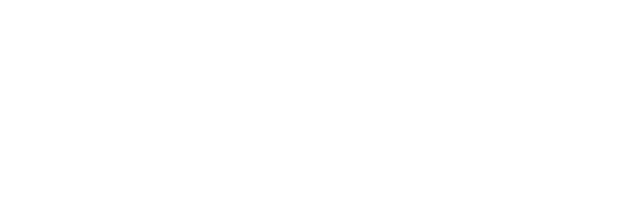
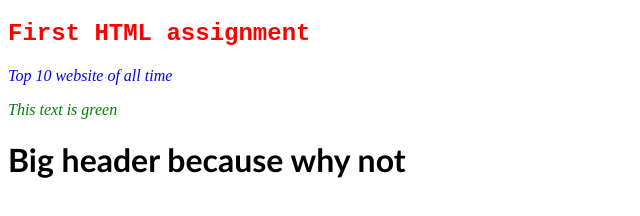
Before and after one commit to corpcooga/Basic-HTML, a plain HTML site: page index.html in a window 1280 px wide. Shown: the whole page, without its empty margins (0-640 px from the left). Drawn offline with Linux system fonts and the light colour scheme.

Commit message:
html and css requirements

```diff
--- a/index.html
+++ b/index.html
@@ -1,9 +1,27 @@
 <!DOCTYPE html>
 <html>
 	<head>
+		<!-- Title -->
+		<title>Basic HTML</title>
+		<!-- CSS file -->
 		<link rel="stylesheet" href="style.css">
+		<!-- internal styling -->
+		<style>
+			h1 {
+				font-family:'Gill Sans', 'Gill Sans MT', Calibri, 'Trebuchet MS', sans-serif
+			}
+		</style>
 	</head>
 	<body>
+		<!-- Some text -->
+		<h2>First HTML assignment</h2>
+		<p>Top 10 website of all time</p>
+		<!-- in-line styling -->
+		<p style="color:green">This text is green</p>
+		<!-- test the internal styling -->
+		<h1>Big header because why not</h1>
+		<ul>
 
+		</ul>
 	</body>
 </html>
--- a/style.css
+++ b/style.css
@@ -0,0 +1,11 @@
+h2 {
+	/* Changes the font and color of the header */
+	font-family: 'Courier New', Courier, monospace;
+	color: red;
+}
+
+p {
+	/* Changes color and italic */
+	font-style: italic;
+	color: blue;
+}
```
